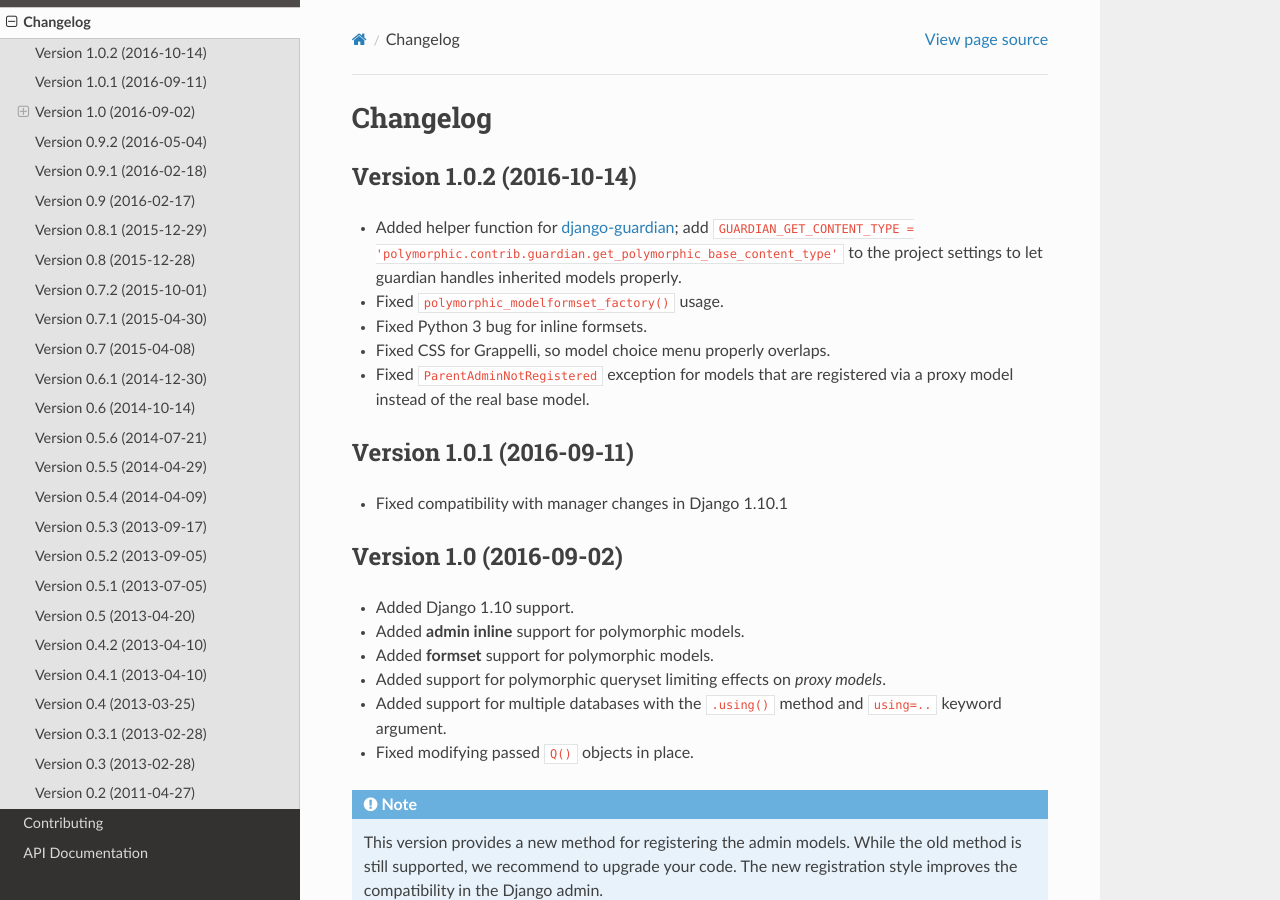
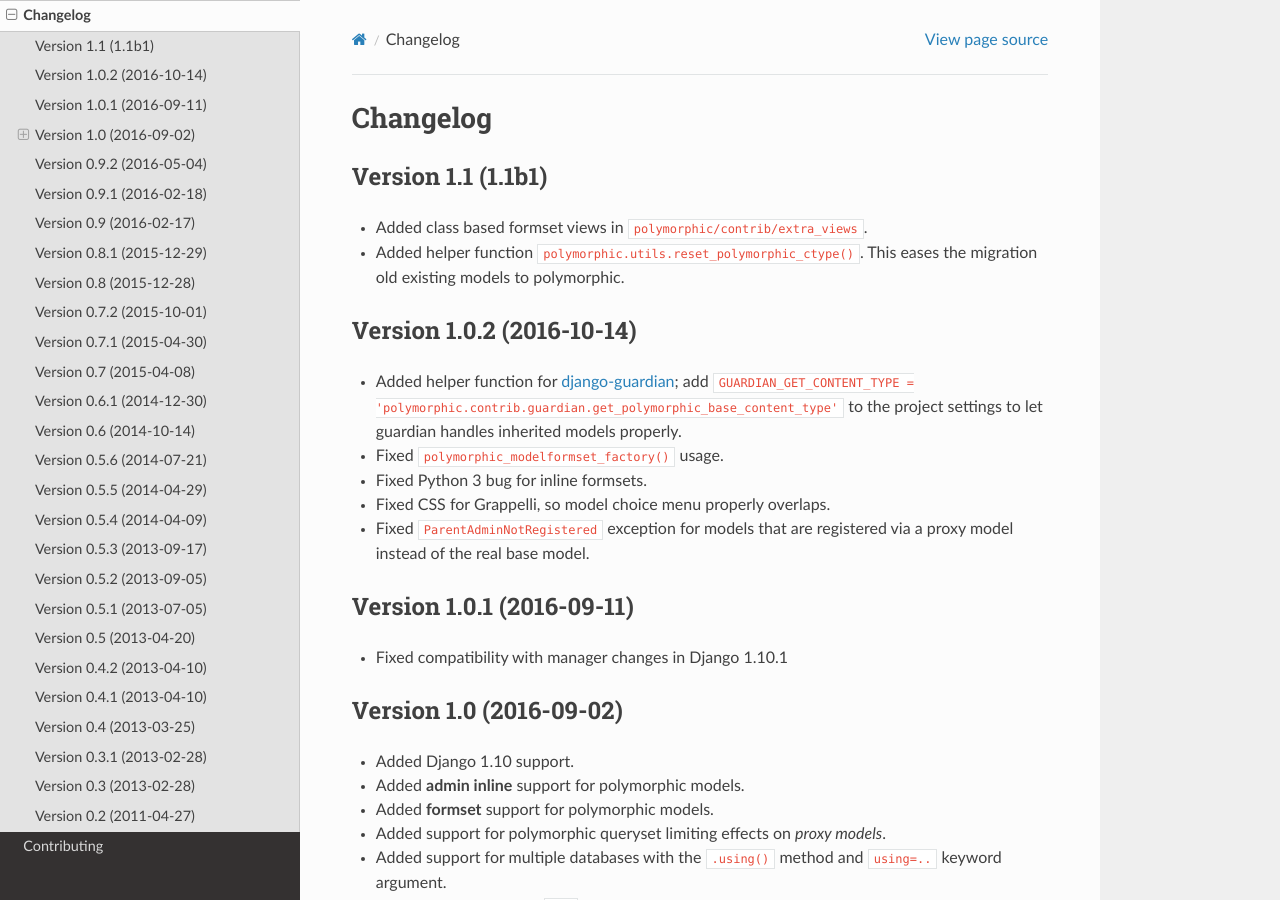
Before and after one commit to jazzband/django-polymorphic, a Sphinx documentation site: the page built from docs/changelog.rst, in a window 1280 px wide and 900 px high. Built offline with Sphinx 7.4.7 and the Read the Docs theme 2.0.0, drawn with Linux system fonts in a browser that asks for light colours; the version number is read from the project's files by our own code.

Commit message:
Bump to v1.1b1

```diff
--- a/docs/changelog.rst
+++ b/docs/changelog.rst
@@ -1,5 +1,13 @@
 Changelog
 =========
+
+Version 1.1 (1.1b1)
+-------------------
+
+* Added class based formset views in ``polymorphic/contrib/extra_views``.
+* Added helper function ``polymorphic.utils.reset_polymorphic_ctype()``.
+  This eases the migration old existing models to polymorphic.
+
 
 Version 1.0.2 (2016-10-14)
 --------------------------
--- a/docs/conf.py
+++ b/docs/conf.py
@@ -62,9 +62,9 @@
 # built documents.
 #
 # The short X.Y version.
-version = '1.0.2'
+version = '1.1'
 # The full version, including alpha/beta/rc tags.
-release = '1.0.2'
+release = '1.1b1'
 
 # The language for content autogenerated by Sphinx. Refer to documentation
 # for a list of supported languages.
--- a/polymorphic/__init__.py
+++ b/polymorphic/__init__.py
@@ -9,7 +9,7 @@
 import django
 
 # See PEP 440 (https://www.python.org/dev/peps/pep-0440/)
-__version__ = "1.0.2"
+__version__ = "1.1b1"
 
 
 # Monkey-patch Django < 1.5 to allow ContentTypes for proxy models.
```
